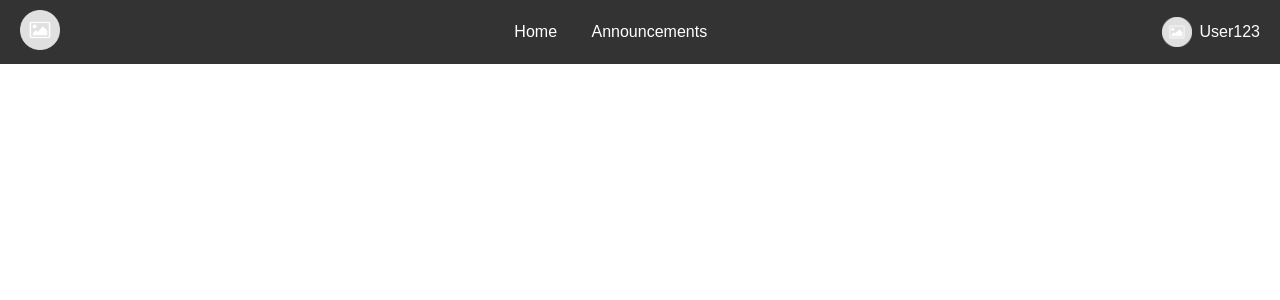
After one commit to kaizercyn/NavEnt, a PHP site: page /html/home.html in a window 1280 px wide. The commit adds this page. Shown: the top 300 px of the page. Run offline with PHP 8.4, Linux system fonts and the light colour scheme.

Commit message:
fgsdgfsh

```diff
--- /dev/null
+++ b/css/home.css
@@ -0,0 +1,48 @@
+/* styles.css */
+
+body {
+    margin: 0;
+    font-family: Arial, sans-serif;
+}
+
+header {
+    background-color: #333;
+    color: white;
+    padding: 10px 20px;
+}
+
+nav {
+    display: flex;
+    justify-content: space-between;
+    align-items: center;
+}
+
+.logo img {
+    max-height: 40px;
+}
+
+.nav-links a {
+    color: white;
+    text-decoration: none;
+    margin: 0 15px;
+}
+
+.nav-links a:hover {
+    text-decoration: underline;
+}
+
+.user-info a {
+    display: flex;
+    align-items: center;
+    text-decoration: none;
+    color: white;
+}
+
+.user-info a:hover {
+    text-decoration: underline;
+}
+
+.user-info img {
+    max-height: 30px;
+    margin-right: 8px;
+}
--- a/css/login.css
+++ b/css/login.css
@@ -13,10 +13,6 @@ body {
     border: 1px solid #ccc;
     border-radius: 5px;
     box-shadow: 0 0 10px rgba(0, 0, 0, 0.1);
-
-    display: flex;
-    flex-direction: column;
-    align-items: center;
 }
 
 .login_form label {
--- a/user.html
+++ b/html/announcement.html
@@ -3,9 +3,9 @@
 <head>
     <meta charset="UTF-8">
     <meta name="viewport" content="width=device-width, initial-scale=1.0">
-    <title>User Profile Page</title>
+    <title>Announcement Creation</title>
 </head>
 <body>
-
+    <p>announcement</p>
 </body>
 </html>
--- /dev/null
+++ b/html/home.html
@@ -0,0 +1,28 @@
+<!DOCTYPE html>
+<html lang="en">
+<head>
+    <meta charset="UTF-8">
+    <meta name="viewport" content="width=device-width, initial-scale=1.0">
+    <title>Homepage</title>
+    <link rel="stylesheet" href="..\css\home.css">
+</head>
+<body>
+    <header>
+        <nav>
+            <div class="logo">
+                <img src="..\resources\temp.png" alt="Logo">
+            </div>
+            <div class="nav-links">
+                <a href="..\html\home.html">Home</a>
+                <a href="..\html\announcement.html">Announcements</a>
+            </div>
+            <div class="user-info">
+                <a href="..\html\user.html">
+                    <img src="..\resources\temp.png" alt="User Avatar">
+                    <span>User123</span>
+                </a>
+            </div>
+        </nav>
+    </header>
+</body>
+</html>
--- a/announcement.html
+++ b/html/user.html
@@ -3,9 +3,9 @@
 <head>
     <meta charset="UTF-8">
     <meta name="viewport" content="width=device-width, initial-scale=1.0">
-    <title>Announcement Creation</title>
+    <title>User Profile Page</title>
 </head>
 <body>
-
+    <p>user</p>
 </body>
 </html>
--- a/html/userlogin.html
+++ b/html/userlogin.html
@@ -4,7 +4,7 @@
     <meta charset="UTF-8">
     <meta name="viewport" content="width=device-width, initial-scale=1.0">
     <title>User Login Page</title>
-    <link rel="stylesheet" href=".\css\login.css">
+    <link rel="stylesheet" href="..\css\login.css">
 </head>
 <body>
     <div class="login_form">
```
Also changed, not shown: home.html (deleted, +0 -11 lines), resources/temp.png (added).
